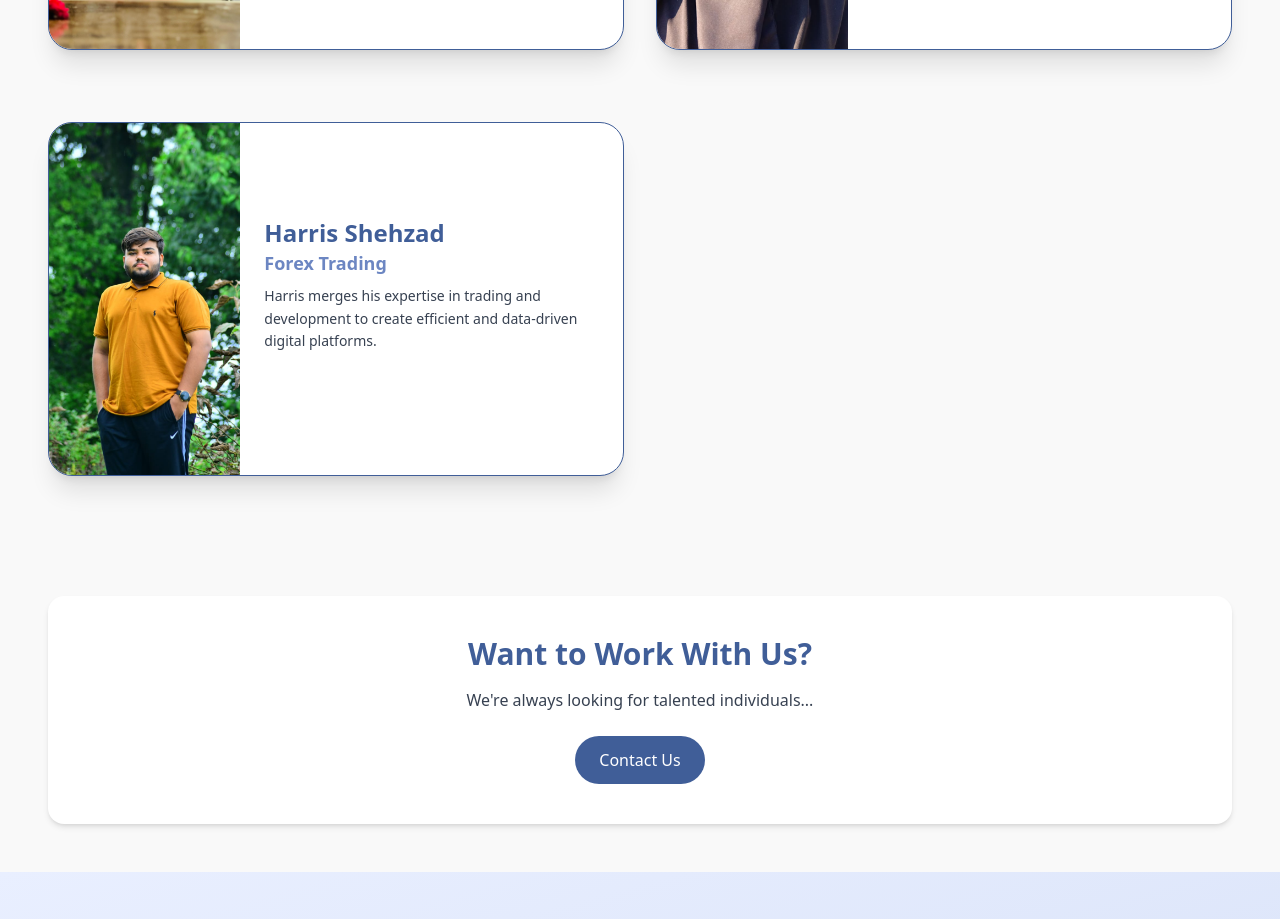
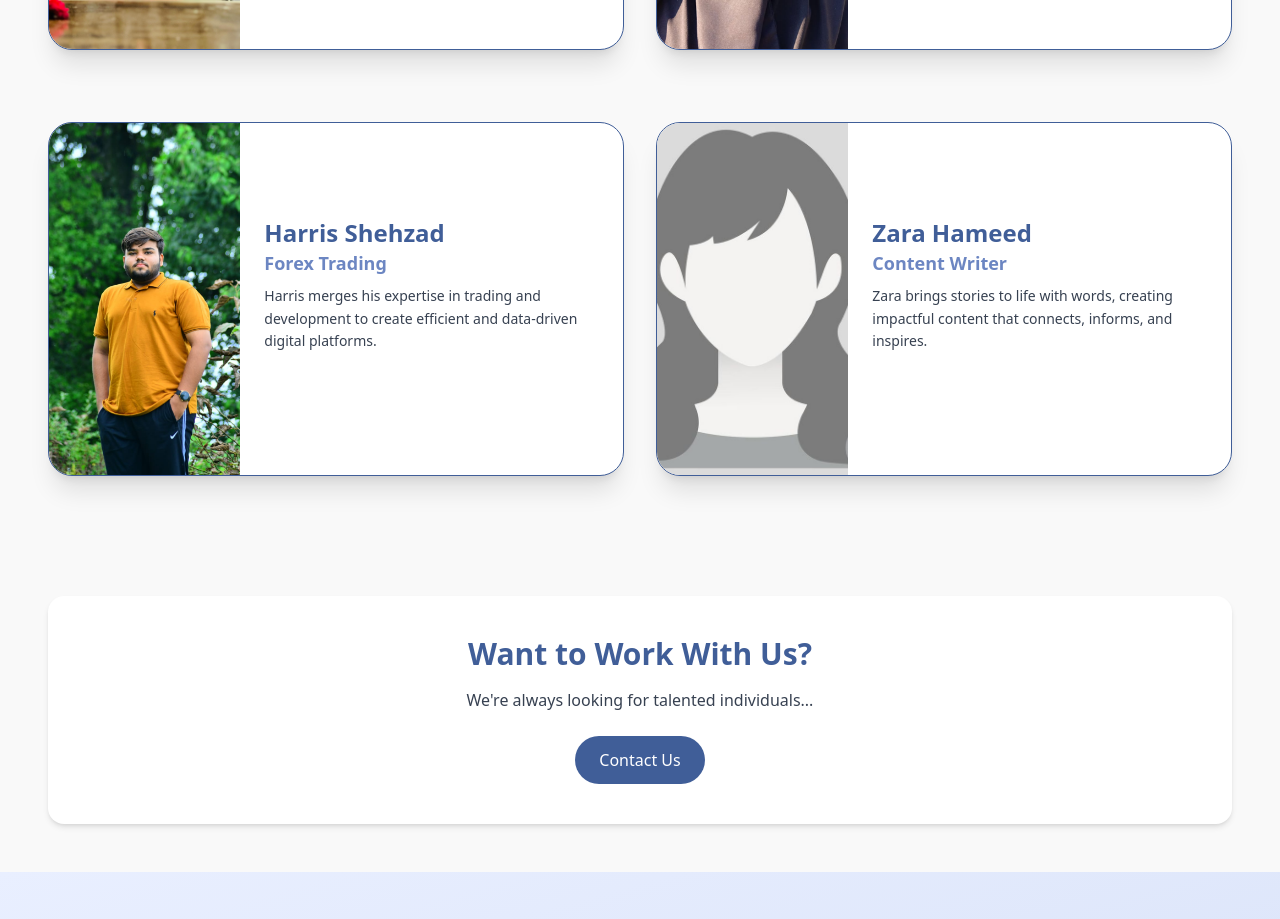
Before and after one commit to Corecodexa/core-codexa, a React (Create React App) app: page /our-team in a window 1280 px wide. Shown: the part 3780-4699 px from the top of the page. Built offline with nearby package versions, Linux system fonts and the light colour scheme.

Commit message:
v2 final

```diff
--- a/src/Componets/data/team.js
+++ b/src/Componets/data/team.js
@@ -109,6 +109,12 @@ const team = [
     image: "/images-team/harrisShehzad.jpg",
     bio: "Harris merges his expertise in trading and development to create efficient and data-driven digital platforms.",
   },
+  {
+    name: "Zara Hameed",
+    role: "Content Writer",
+    image: "/images-team/content.jpg",
+    bio: "Zara brings stories to life with words, creating impactful content that connects, informs, and inspires.",
+  },
 ];
 
 export default team;
```
Also changed, not shown: public/images-team/content.jpg (added).
